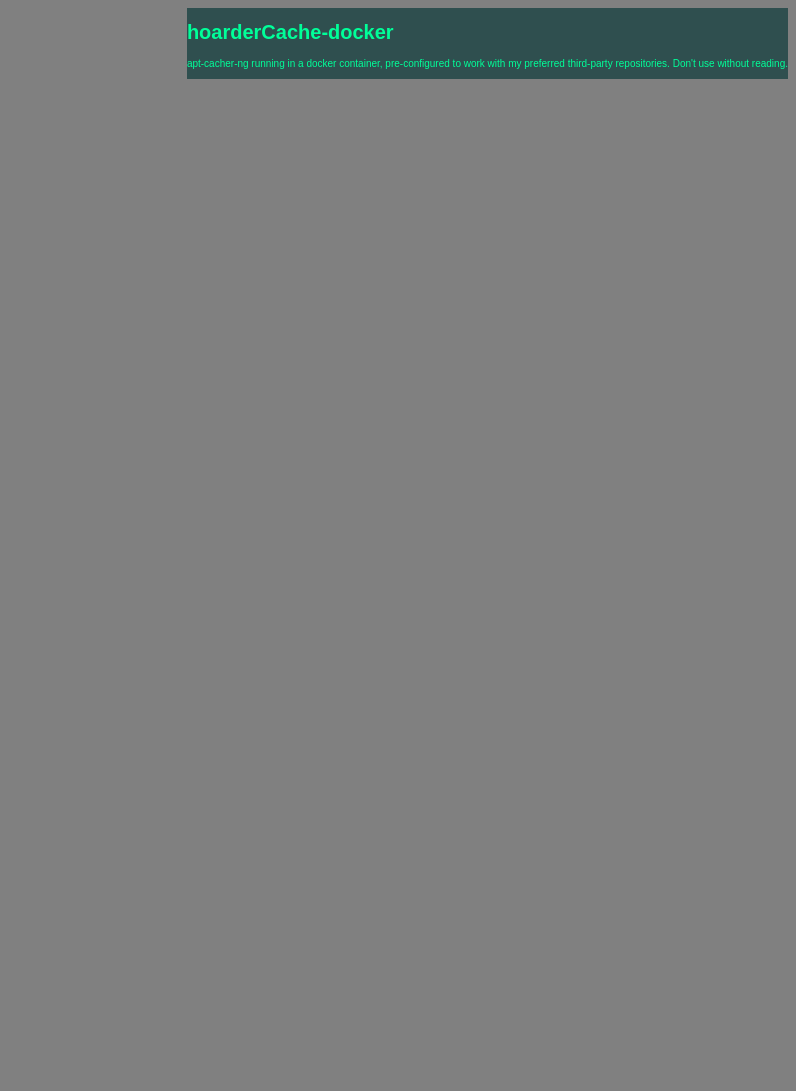
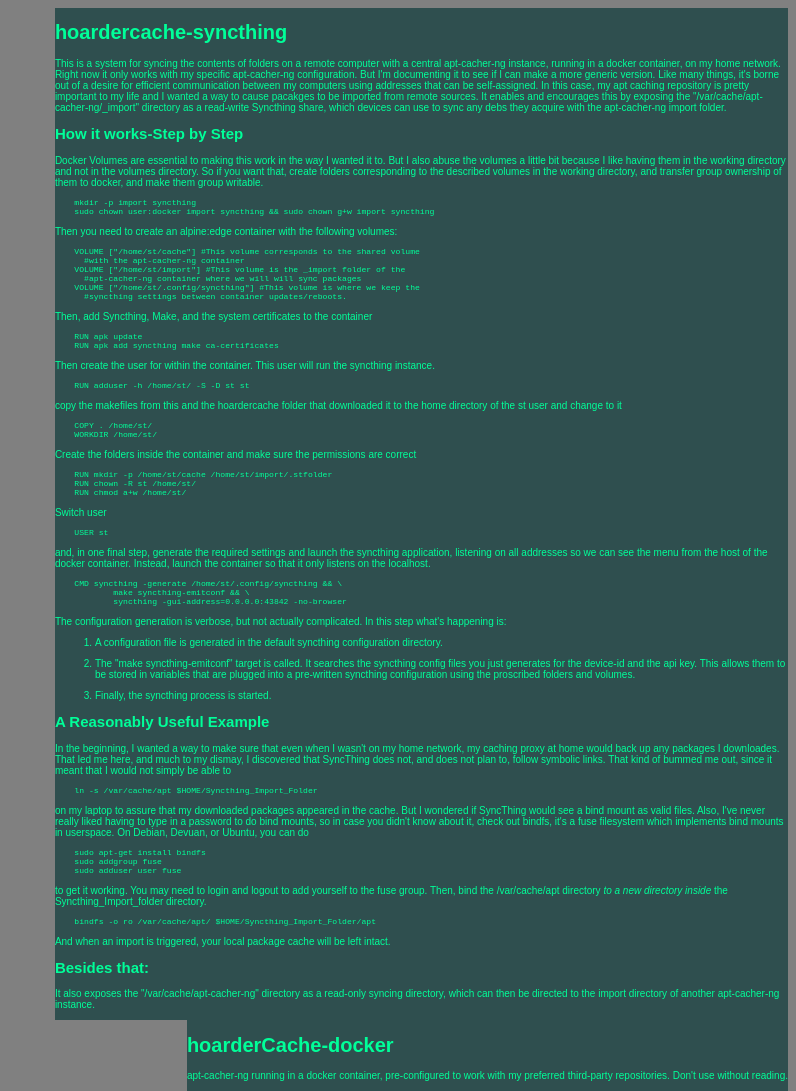
Before and after one commit to cmotc/hoarderCache-docker, a plain HTML site: page index.html in a window 1280 px wide. Shown: the whole page, without its empty margins (484-1280 px from the left). Before the commit the page ends 800 px from the top, so only its background shows below. Drawn offline with Linux system fonts and the light colour scheme.

Commit message:
page update: Fri Dec  1 00:17:59 EST 2017

```diff
--- a/index.html
+++ b/index.html
@@ -9,6 +9,135 @@
 </head>
 <body>
 <div id="content">
+<h1>hoardercache-syncthing</h1>
+
+<p>This is a system for syncing the contents of folders on a remote computer with a
+central apt-cacher-ng instance, running in a docker container, on my home
+network. Right now it only works with my specific apt-cacher-ng configuration.
+But I'm documenting it to see if I can make a more generic version.
+Like many things, it's borne out of a desire for efficient communication between
+my computers using addresses that can be self-assigned. In this case, my apt
+caching repository is pretty important to my life and I wanted a way to cause
+pacakges to be imported from remote sources. It enables and encourages this by
+exposing the "/var/cache/apt-cacher-ng/_import" directory as a read-write
+Syncthing share, which devices can use to sync any debs they acquire with the
+apt-cacher-ng import folder.</p>
+
+<h2>How it works-Step by Step</h2>
+
+<p>Docker Volumes are essential to making this work in the way I wanted it to. But
+I also abuse the volumes a little bit because I like having them in the working
+directory and not in the volumes directory. So if you want that, create folders
+corresponding to the described volumes in the working directory, and transfer
+group ownership of them to docker, and make them group writable.</p>
+
+<pre><code>    mkdir -p import syncthing
+    sudo chown user:docker import syncthing &amp;&amp; sudo chown g+w import syncthing
+</code></pre>
+
+<p>Then you need to create an alpine:edge container with the following volumes:</p>
+
+<pre><code>    VOLUME ["/home/st/cache"] #This volume corresponds to the shared volume
+      #with the apt-cacher-ng container
+    VOLUME ["/home/st/import"] #This volume is the _import folder of the
+      #apt-cacher-ng container where we will will sync packages
+    VOLUME ["/home/st/.config/syncthing"] #This volume is where we keep the
+      #syncthing settings between container updates/reboots.
+</code></pre>
+
+<p>Then, add Syncthing, Make, and the system certificates to the container</p>
+
+<pre><code>    RUN apk update
+    RUN apk add syncthing make ca-certificates
+</code></pre>
+
+<p>Then create the user for within the container. This user will run the syncthing
+instance.</p>
+
+<pre><code>    RUN adduser -h /home/st/ -S -D st st
+</code></pre>
+
+<p>copy the makefiles from this and the hoardercache folder that downloaded it
+to the home directory of the st user and change to it</p>
+
+<pre><code>    COPY . /home/st/
+    WORKDIR /home/st/
+</code></pre>
+
+<p>Create the folders inside the container and make sure the permissions are
+correct</p>
+
+<pre><code>    RUN mkdir -p /home/st/cache /home/st/import/.stfolder
+    RUN chown -R st /home/st/
+    RUN chmod a+w /home/st/
+</code></pre>
+
+<p>Switch user</p>
+
+<pre><code>    USER st
+</code></pre>
+
+<p>and, in one final step, generate the required settings and launch the syncthing
+application, listening on all addresses so we can see the menu from the host of
+the docker container. Instead, launch the container so that it only listens on
+the localhost.</p>
+
+<pre><code>    CMD syncthing -generate /home/st/.config/syncthing &amp;&amp; \
+            make syncthing-emitconf &amp;&amp; \
+            syncthing -gui-address=0.0.0.0:43842 -no-browser
+</code></pre>
+
+<p>The configuration generation is verbose, but not actually complicated. In this
+step what's happening is:</p>
+
+<ol>
+<li><p>A configuration file is generated in the default syncthing configuration
+directory.</p></li>
+<li><p>The "make syncthing-emitconf" target is called. It searches the syncthing
+config files you just generates for the device-id and the api key. This allows
+them to be stored in variables that are plugged into a pre-written syncthing
+configuration using the proscribed folders and volumes.</p></li>
+<li><p>Finally, the syncthing process is started.</p></li>
+</ol>
+
+<h2>A Reasonably Useful Example</h2>
+
+<p>In the beginning, I wanted a way to make sure that even when I wasn't on my home
+network, my caching proxy at home would back up any packages I downloades. That
+led me here, and much to my dismay, I discovered that SyncThing does not, and
+does not plan to, follow symbolic links. That kind of bummed me out, since it
+meant that I would not simply be able to</p>
+
+<pre><code>    ln -s /var/cache/apt $HOME/Syncthing_Import_Folder
+</code></pre>
+
+<p>on my laptop to assure that my downloaded packages appeared in the cache. But I
+wondered if SyncThing would see a bind mount as valid files. Also, I've never
+really liked having to type in a password to do bind mounts, so in case you
+didn't know about it, check out bindfs, it's a fuse filesystem which implements
+bind mounts in userspace. On Debian, Devuan, or Ubuntu, you can do</p>
+
+<pre><code>    sudo apt-get install bindfs
+    sudo addgroup fuse
+    sudo adduser user fuse
+</code></pre>
+
+<p>to get it working. You may need to login and logout to add yourself to the fuse
+group. Then, bind the /var/cache/apt directory <em>to a new directory inside</em> the
+Syncthing_Import_folder directory.</p>
+
+<pre><code>    bindfs -o ro /var/cache/apt/ $HOME/Syncthing_Import_Folder/apt
+</code></pre>
+
+<p>And when an import is triggered, your local package cache will be left intact.</p>
+
+<h2>Besides that:</h2>
+
+<p>It also exposes the "/var/cache/apt-cacher-ng" directory as a read-only syncing
+directory, which can then be directed to the import directory of another
+apt-cacher-ng instance.</p>
+</div>
+<div id="content">
 <h1>hoarderCache-docker</h1>
 
 <p>apt-cacher-ng running in a docker container, pre-configured to work with my
```
